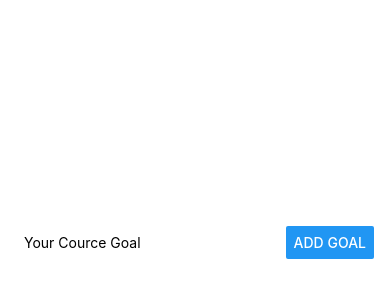
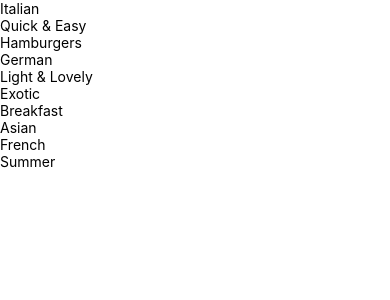
Before and after one commit to Pasan-Pahasara/Mobile-Application-Development, a React Native app: screen / in a window 390 px wide. Shown: the top 300 px of the page. Built offline with nearby package versions, Linux system fonts and the light colour scheme.

Commit message:
Added CategoryScreen.js

```diff
--- a/App.js
+++ b/App.js
@@ -10,6 +10,7 @@ import {
 } from "react-native";
 import GoalItem from "./components/GoalItem";
 import GoalInput from "./components/GoalInput";
+import CategoryScreen from "./screens/CategoryScreen";
 
 export default function App() {
   const [courseGoals, setCourseGoals] = useState([]);
@@ -22,16 +23,7 @@ export default function App() {
   };
 
   return (
-    <View style={styles.appContainer}>
-      <GoalInput onAddGoal={addGoalHandler} />
-      <FlatList
-        data={courseGoals}
-        keyExtractor={(item, index) => item.id}
-        renderItem={(itemData) => {
-          return <GoalItem text={itemData.item.text} />;
-        }}
-      ></FlatList>
-    </View>
+   <CategoryScreen />
   );
 }
 
--- /dev/null
+++ b/screens/CategoryScreen.js
@@ -0,0 +1,14 @@
+import { FlatList, Text } from "react-native";
+import { CATEGORIES } from "../data/dummy-data";
+
+const CategoryScreen = () => {
+  return (
+    <FlatList
+      data={CATEGORIES}
+      keyExtractor={(item) => item.id}
+      renderItem={(itemData) => <Text>{itemData.item.title}</Text>}
+    />
+  );
+};
+
+export default CategoryScreen;
```
